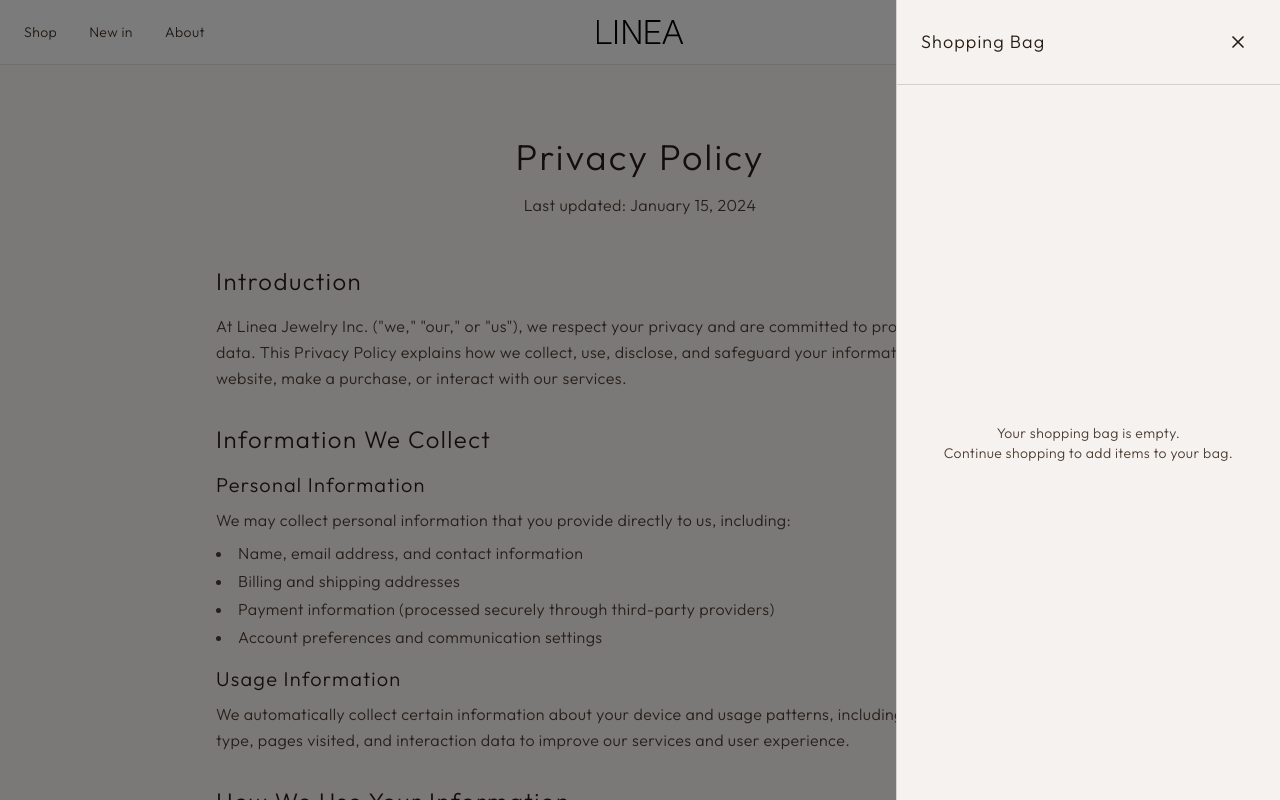
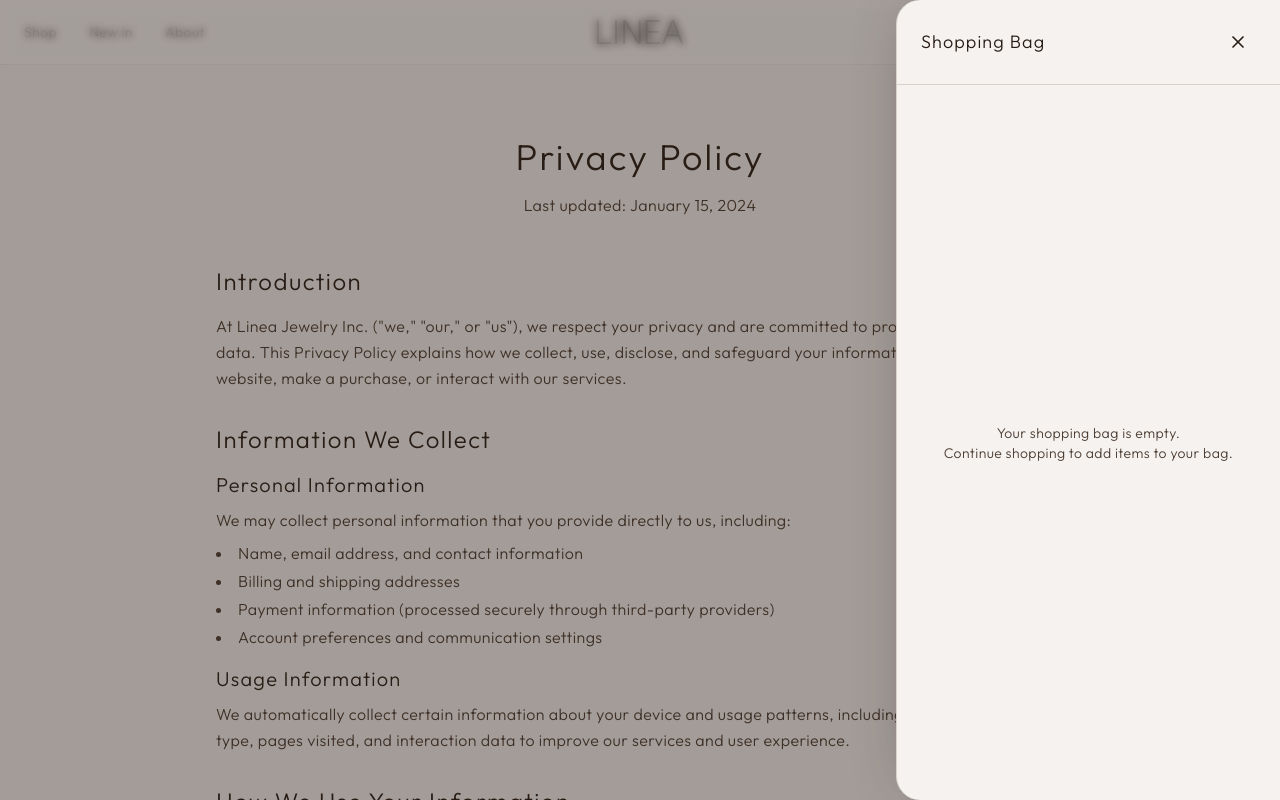
Before and after one commit to Mostafa-SAID7/Missoma, a React (Vite) app: page /privacy-policy in a window 1280 px wide. Both pictures are taken after a click on the button 1238 px from the left and 32 px from the top of the page. Shown: the top 800 px of the page. Built offline with nearby package versions, Linux system fonts and the light colour scheme; the HTML template or start-up script is replaced by a standard one; a web font is replaced by a local one.

Commit message:
Changes
Co-authored-by: samirmustafa704-a11y <244368194+samirmustafa704-a11y@users.noreply.github.com>

```diff
--- a/src/components/header/ShoppingBag.tsx
+++ b/src/components/header/ShoppingBag.tsx
@@ -31,12 +31,13 @@ const ShoppingBag = ({ isOpen, onClose, cartItems, updateQuantity, onViewFavorit
     <div className="fixed inset-0 z-50 h-screen">
       {/* Backdrop */}
       <div
-        className="absolute inset-0 bg-black/50 h-screen"
+        className="absolute inset-0 bg-foreground/40 backdrop-blur-sm h-screen backdrop-fade"
         onClick={onClose}
       />
 
       {/* Off-canvas panel */}
-      <div className="absolute right-0 top-0 h-screen w-96 bg-background border-l border-border animate-slide-in-right flex flex-col">
+      <div className="absolute right-0 top-0 h-screen w-96 bg-background border-l border-border rounded-l-3xl shadow-[0_0_60px_-20px_hsl(25_30%_15%/0.45)] animate-slide-in-right flex flex-col">
+
         {/* Header */}
         <div className="flex items-center justify-between p-6 border-b border-border">
           <h2 className="text-lg font-light text-foreground">Shopping Bag</h2>
```
